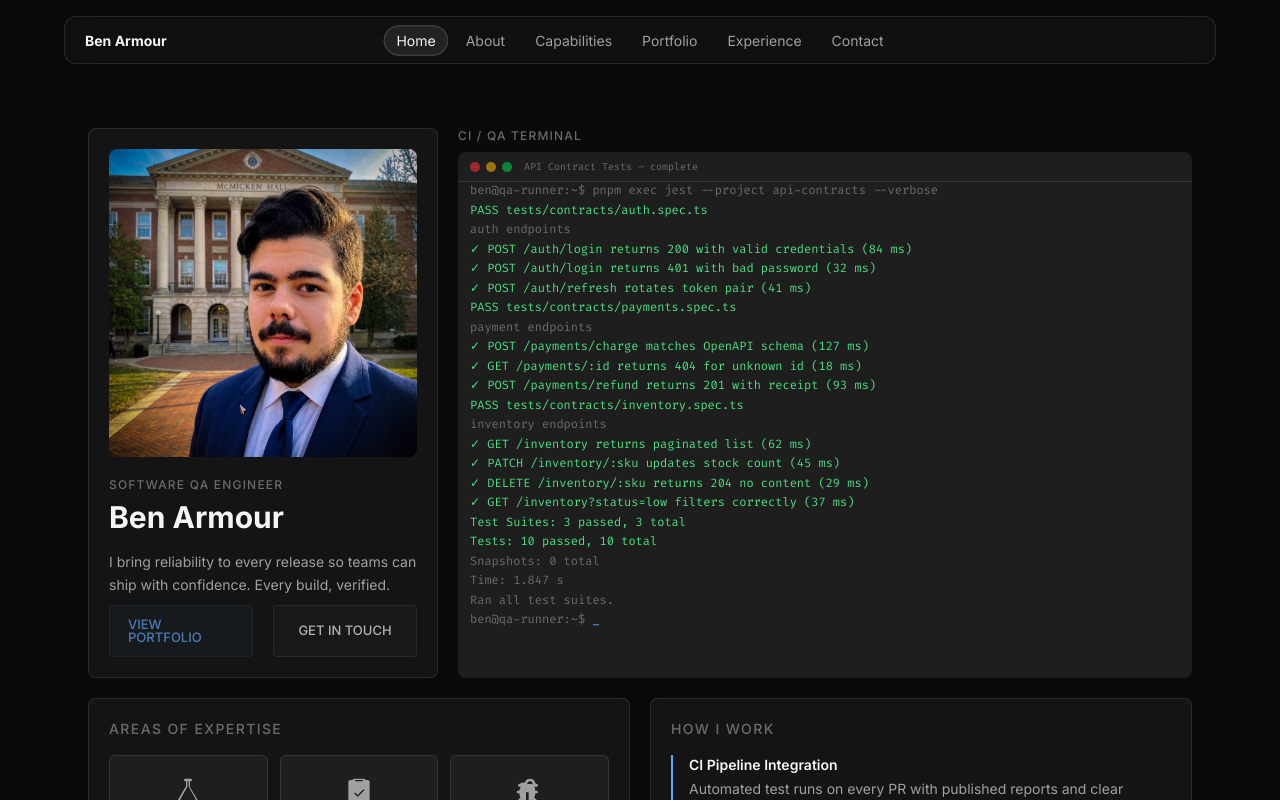
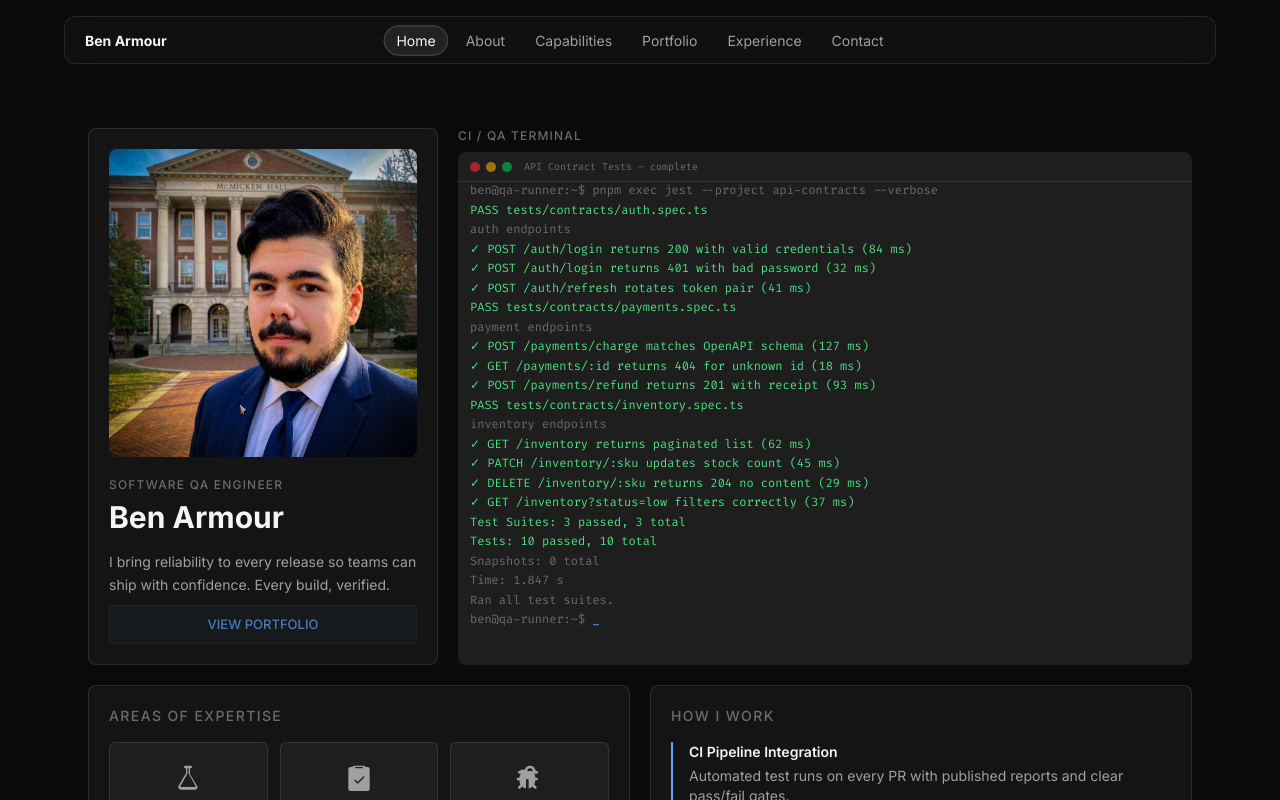
Before and after one commit to LostInTyping/BuildVerified, a Next.js app: page / in a window 1280 px wide. Shown: the top 800 px of the page. Built offline with nearby package versions, Linux system fonts and the light colour scheme.

Commit message:
refactor: simplify hero to single portfolio CTA

```diff
--- a/src/components/home/hero.tsx
+++ b/src/components/home/hero.tsx
@@ -115,18 +115,12 @@ export function Hero() {
               </p>
             </div>
 
-            <div className="mt-auto flex flex-row gap-5 pt-2">
+            <div className="mt-auto pt-2">
               <Link
                 href="/portfolio"
-                className="ghost-btn ghost-btn-accent flex-1"
+                className="ghost-btn ghost-btn-accent w-full"
               >
                 View Portfolio
-              </Link>
-              <Link
-                href="/contact"
-                className="ghost-btn ghost-btn-neutral flex-1"
-              >
-                Get in Touch
               </Link>
             </div>
           </div>
```
